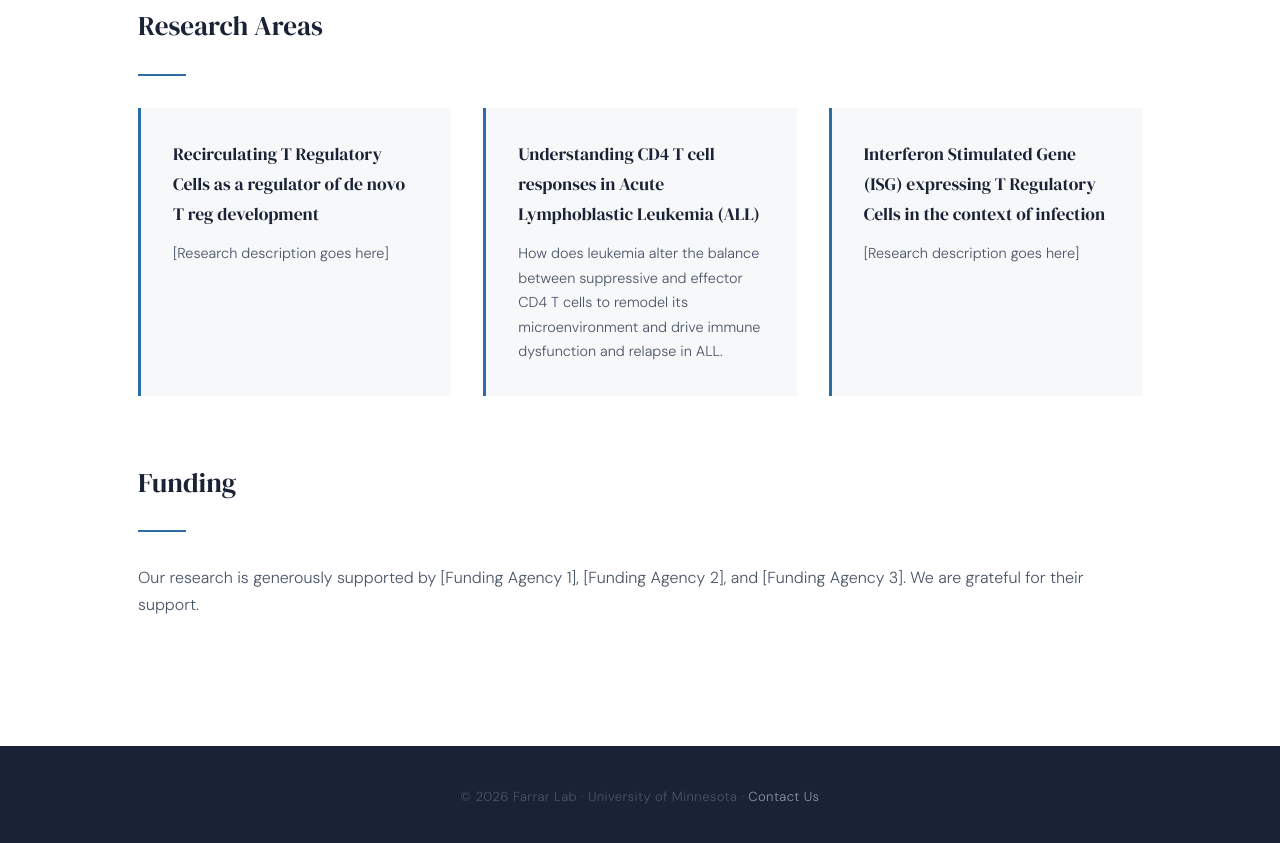
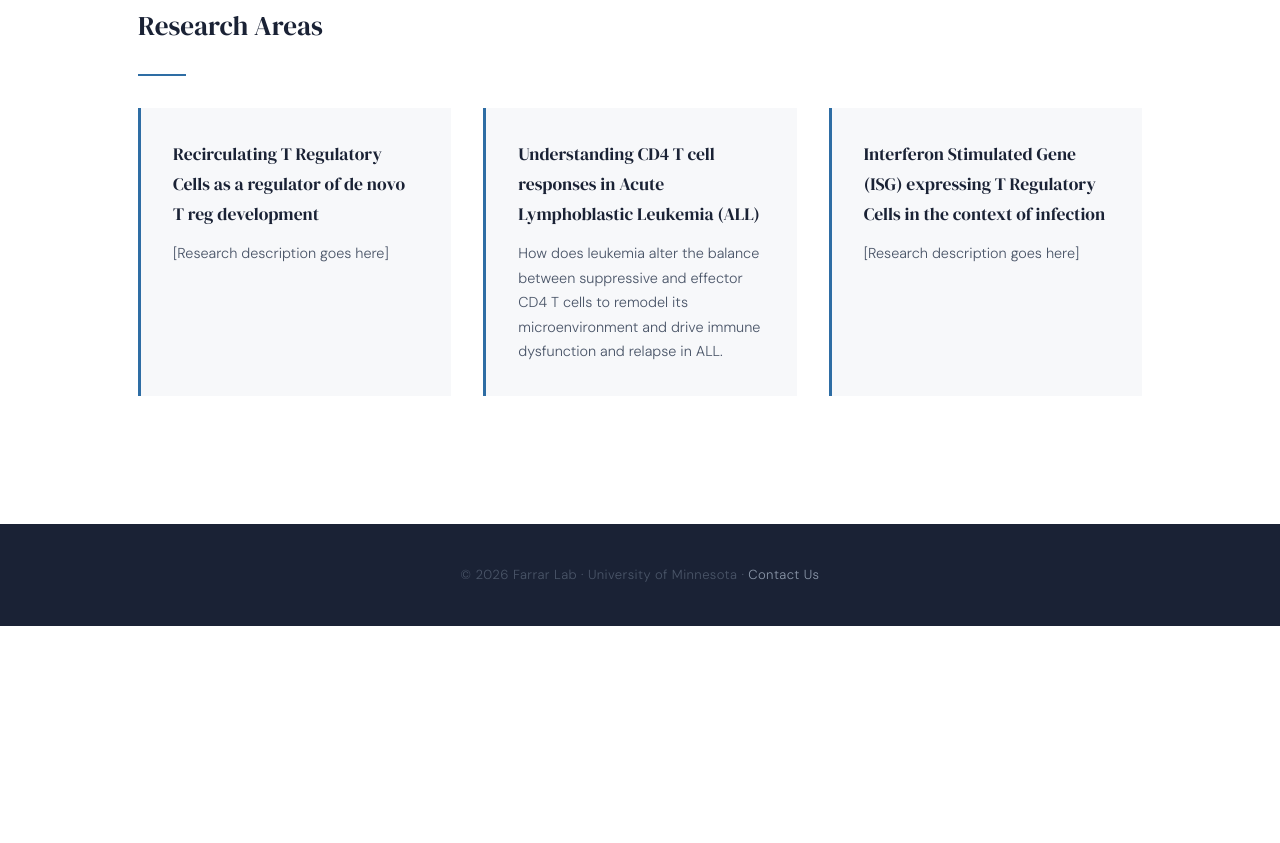
Before and after one commit to noona221/Farrar-website, a plain HTML site: page research.html in a window 1280 px wide. Shown: the part 736-1579 px from the top of the page. After the commit the page ends 1362 px from the top, so only its background shows below. Drawn offline with Linux system fonts and the light colour scheme.

Commit message:
Add files via upload

```diff
--- a/research.html
+++ b/research.html
@@ -80,15 +80,6 @@ proteomics and novel mouse models to explore these questions.
       </div>
     </section>
 
-    <section>
-      <h2>Funding</h2>
-      <div class="divider"></div>
-      <p>
-        Our research is generously supported by [Funding Agency 1], [Funding Agency 2],
-        and [Funding Agency 3]. We are grateful for their support.
-      </p>
-      <!-- Optional: add logos of funding agencies here as <img> tags -->
-    </section>
 
   </main>
 
```
